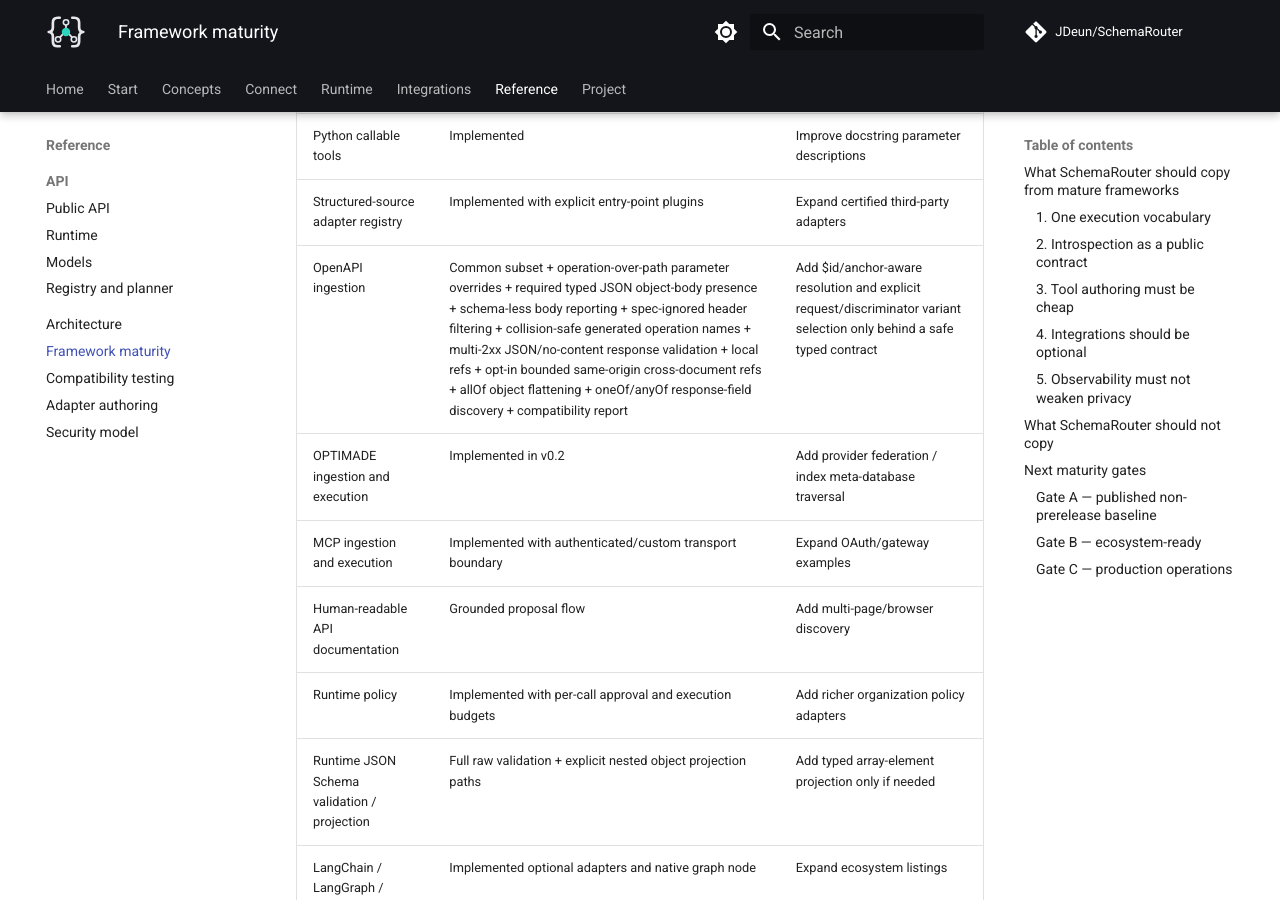
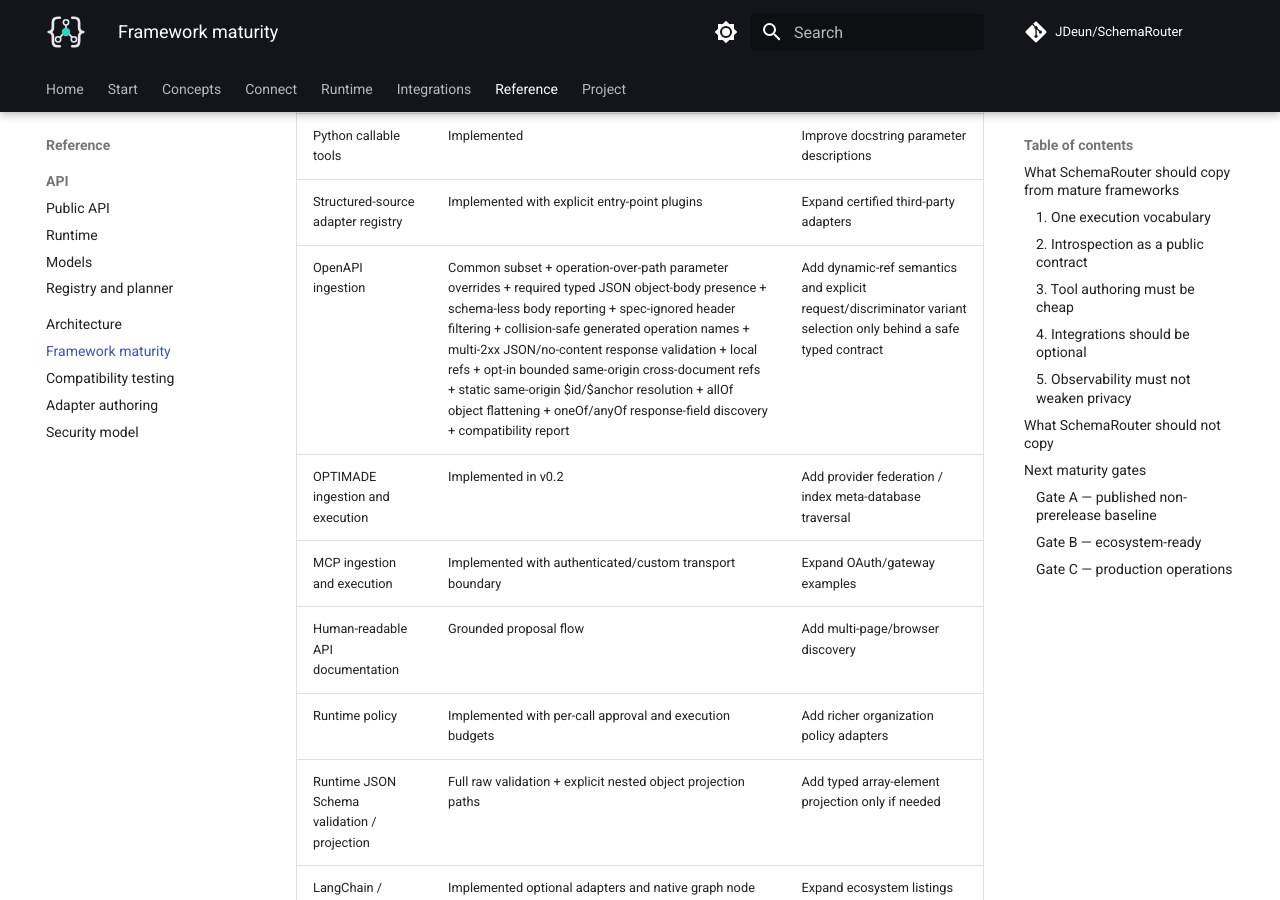
Before and after one commit to JDeun/SchemaRouter, an MkDocs documentation site: the page built from docs/framework-maturity.md, in a window 1280 px wide and 900 px high, scrolled down 961 px. Built offline with MkDocs 1.6.1 and Material for MkDocs 9.7.7, drawn with Linux system fonts in a browser that asks for light colours; comment, search, counter and statistics services are not loaded; some of the changed text lies outside the part shown.

Commit message:
docs: update OpenAPI id anchor maturity

```diff
--- a/docs/framework-maturity.md
+++ b/docs/framework-maturity.md
@@ -18,7 +18,7 @@
 | Retry policy | Read-only gate + explicit non-retryable invocation marker + built-in OpenAPI/OPTIMADE HTTP classification | Extend protocol-specific classifiers only where recovery semantics are well-defined |
 | Python callable tools | Implemented | Improve docstring parameter descriptions |
 | Structured-source adapter registry | Implemented with explicit entry-point plugins | Expand certified third-party adapters |
-| OpenAPI ingestion | Common subset + operation-over-path parameter overrides + required typed JSON object-body presence + schema-less body reporting + spec-ignored header filtering + collision-safe generated operation names + multi-2xx JSON/no-content response validation + local refs + opt-in bounded same-origin cross-document refs + allOf object flattening + oneOf/anyOf response-field discovery + compatibility report | Add $id/anchor-aware resolution and explicit request/discriminator variant selection only behind a safe typed contract |
+| OpenAPI ingestion | Common subset + operation-over-path parameter overrides + required typed JSON object-body presence + schema-less body reporting + spec-ignored header filtering + collision-safe generated operation names + multi-2xx JSON/no-content response validation + local refs + opt-in bounded same-origin cross-document refs + static same-origin $id/$anchor resolution + allOf object flattening + oneOf/anyOf response-field discovery + compatibility report | Add dynamic-ref semantics and explicit request/discriminator variant selection only behind a safe typed contract |
 | OPTIMADE ingestion and execution | Implemented in v0.2 | Add provider federation / index meta-database traversal |
 | MCP ingestion and execution | Implemented with authenticated/custom transport boundary | Expand OAuth/gateway examples |
 | Human-readable API documentation | Grounded proposal flow | Add multi-page/browser discovery |
@@ -124,7 +124,7 @@
 
 - upstream ecosystem listing/discussion requests;
 - broader live benchmark evidence;
-- richer OpenAPI `$id`/anchor semantics and explicit request/discriminator variant selection.
+- dynamic OpenAPI/JSON-Schema reference semantics and explicit request/discriminator variant selection.
 
 ### Gate C — production operations
 
```
